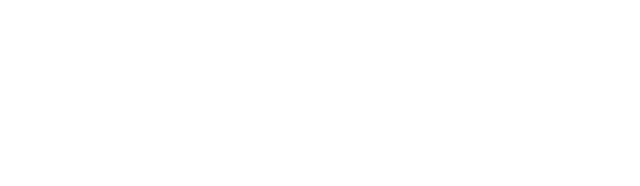
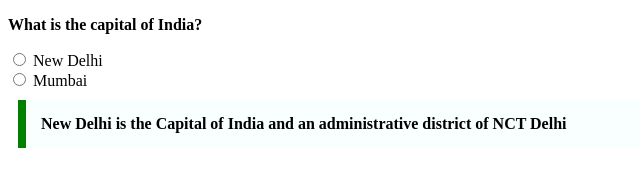
Before and after one commit to acciojob/trivia-shadow-14, a website: page main.html in a window 1280 px wide. Shown: the whole page, without its empty margins (0-640 px from the left). Drawn offline with Linux system fonts and the light colour scheme.

Commit message:
created a submission

```diff
--- a/main.html
+++ b/main.html
@@ -10,7 +10,15 @@
 	<!-- the entire body must be written by student -->
     <script type="text/javascript" src="./script.js">
 </script>
-
+	   <p><b>What is the capital of India?</b></p>
+    <label>
+        <input type="radio" name="capital" value="new-delhi"> New Delhi
+    </label>
+    <br>
+    <label>
+        <input type="radio" name="capital" value="mumbai"> Mumbai
+    </label>
+<blockquote>New Delhi is the Capital of India and an administrative district of NCT Delhi</blockquote>
 </body>
 
 </html>
--- a/styles.css
+++ b/styles.css
@@ -1,2 +1,8 @@
-
-/* Your CSS Code here. */
+blockquote {
+    max-width: 600px;
+    margin: 10px;
+    padding: 15px;
+    border-left: 8px solid green;
+    background-color: #f8fffe;
+    font-weight: bold;
+}
```
